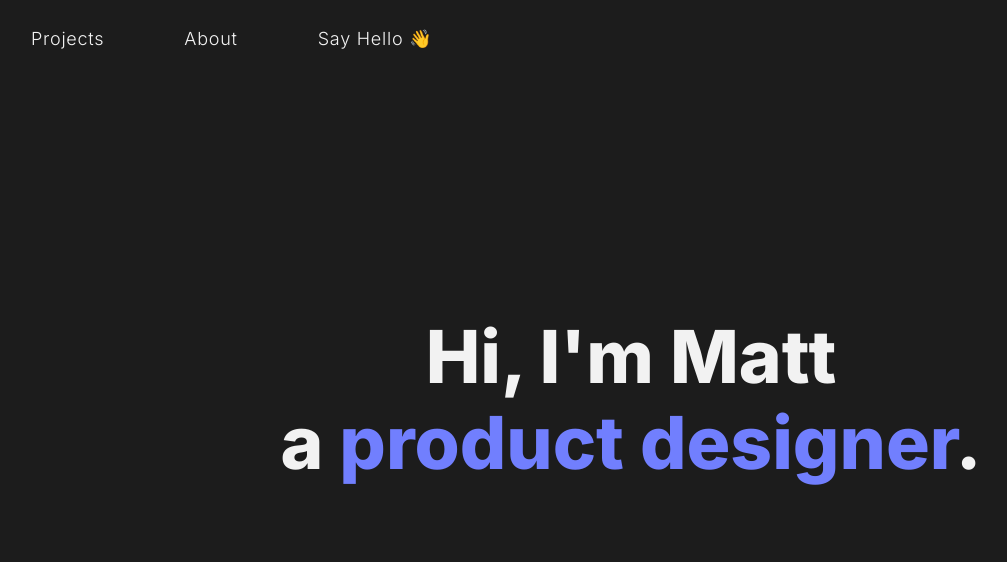
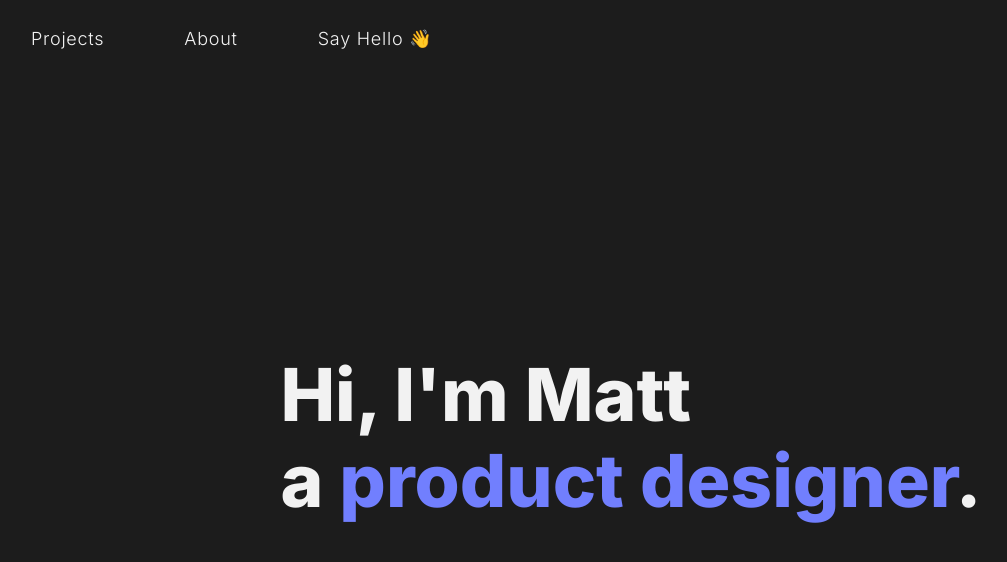
Before and after one commit to Qualley/portfolio-2022, a plain HTML site: page index.html in a window 1280 px wide. Shown: the whole page, without its empty margins (9-1016 px from the left). Drawn offline with Linux system fonts and the light colour scheme.

Commit message:
Updating mixins to take variables

```diff
--- a/index.html
+++ b/index.html
@@ -11,6 +11,8 @@
 
     <body>
 
+        <div class="grid">
+
             <!-- Navigation -->
             <nav id="mainNav">
                 <a href="#">Projects</a>
@@ -19,11 +21,13 @@
             </nav>
 
             <!-- Header :) -->
-        <section class="hero grid">
             <div class="span-3">
+                <div class="hero">
                     <h1>Hi, I'm Matt <br> a <span>product designer</span>.</h1>
                 </div>
-        </section>
+            </div>
+
+        </div>
 
     </body>
 
--- a/scss/abstracts.scss/_mixins.scss
+++ b/scss/abstracts.scss/_mixins.scss
@@ -6,7 +6,7 @@
     letter-spacing: 0.75px;
 }
 
-// Flex
+// Flex  direction, justify, align-items, align-content, gap
 @mixin flex {
     display: flex;
     flex-direction: column;
@@ -26,3 +26,32 @@
     align-items: center;
     align-content: center;
 }
+
+// Flex  direction, justify, align-items, align-content,
+@mixin flexbox(
+    // default properties
+    $display: flex,
+    $dir: column,
+    $just: center,
+    $align-i: flex-start,
+    $align-c: flex-start ) {
+
+        display: $display;flex-direction: $dir;
+        justify-content: $just;
+        align-items: $align-i;
+        align-content: $align-c;
+
+        @if $dir == row {
+            flex-direction: $dir;
+        }
+        @if $just == flex-start {
+            justify-content: $just;
+        }
+        @if $align-i == center {
+            align-items: $align-i;
+        }
+        @if $align-c == cneter {
+            align-content: $align-c;
+        }
+
+}
--- /dev/null
+++ b/scss/components.scss/_hero.scss
@@ -0,0 +1,4 @@
+.hero {
+    @include flexbox($align-i: center);
+    height: 90vh;
+}
--- a/scss/components.scss/_navigation.scss
+++ b/scss/components.scss/_navigation.scss
@@ -1,11 +1,7 @@
 // Global Navigation
 #mainNav {
-    position: absolute;
-    top: 0;
-    display: flex;
-    flex-direction: row;
-    width: 100%;
-
+    @include flexbox($dir: col, $just: flex-start);
+    grid-column: span 3;
     a {
         margin: 20px 40px;
     }
--- a/scss/layout.scss/_body.scss
+++ b/scss/layout.scss/_body.scss
@@ -1,10 +1,5 @@
 body {
     position: relative;
     overflow-x: hidden;
-    display: flex;
-    flex-direction:column;
-    justify-content: center;
-    align-items: flex-start;
-    align-content: flex-start;
     background-color: $fill-canvas;
   }
--- a/scss/layout.scss/_grid.scss
+++ b/scss/layout.scss/_grid.scss
@@ -4,6 +4,7 @@
     display: grid;
     margin: 0 auto;
     gap: 20px;
+    row-gap: 0px;
     grid-template-columns: repeat(3, 1fr);
     width: 100%;
     max-width: 1440px;
@@ -11,4 +12,12 @@
     .span-3 {
         grid-column: span 3;
     }
+
+    .span-2 {
+        grid-column: span 2;
+    }
+
+    .span-1 {
+        grid-column: span 1;
+    }
 }
--- a/scss/pages.scss/_home.scss
+++ /dev/null
@@ -1,6 +0,0 @@
-.hero {
-    position: relative;
-    @include flex-center;
-    height: 100vh;
-    text-align: center;
-}
--- a/scss/styles.scss
+++ b/scss/styles.scss
@@ -2,6 +2,7 @@
 @import './abstracts.scss/variables';
 @import './base.scss/reset';
 @import './base.scss/typography';
+@import './components.scss/hero';
 @import './components.scss/navigation';
 @import './layout.scss/body';
 @import './layout.scss/grid';
```
Also changed, not shown: styles.css. Lines whose indentation alone changed are shown as unchanged.
